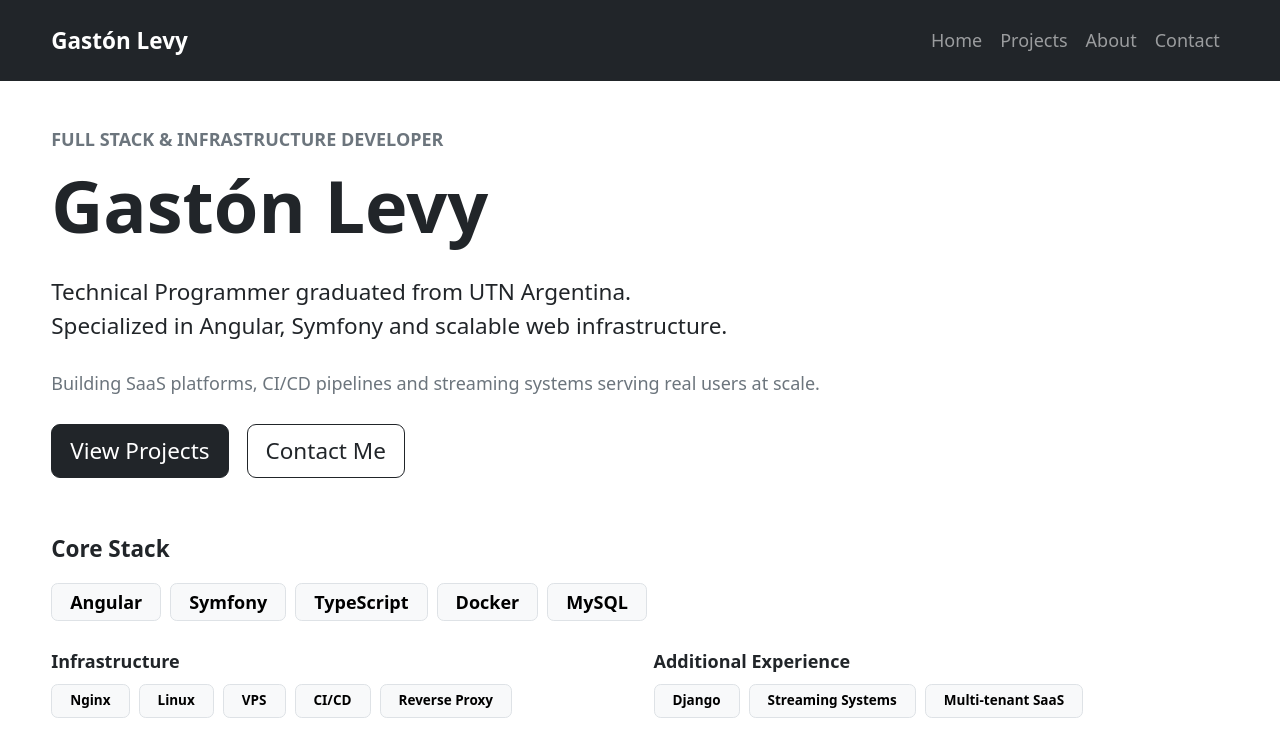
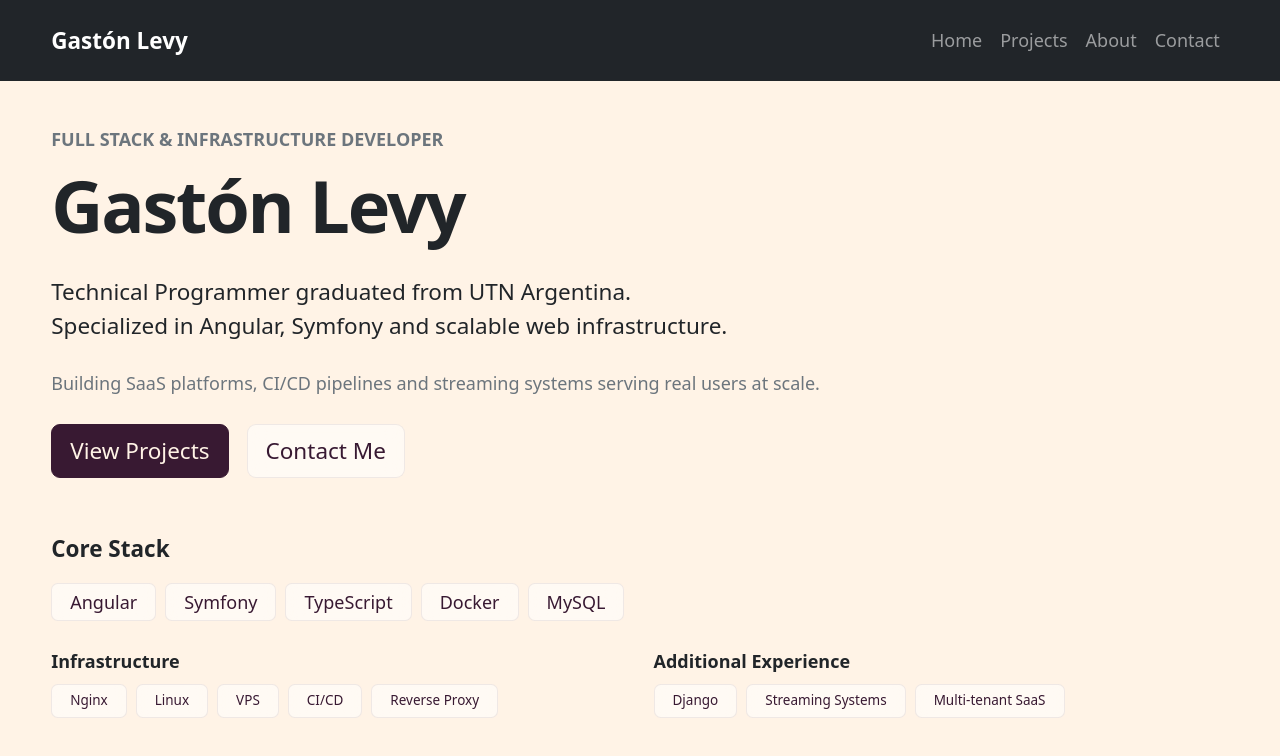
Before and after one commit to GastonLevy/WebFolio, an Angular app in the folder frontend/: page / in a window 1280 px wide. Shown: the top 756 px of the page. Built offline with nearby package versions, Linux system fonts and the light colour scheme.

Commit message:
style: update color variables and enhance button styles for better UI consistency

```diff
--- a/frontend/src/styles.scss
+++ b/frontend/src/styles.scss
@@ -3,7 +3,7 @@
   --color-plum-light: #4a2343;
   --color-cream: #fff3e6;
   --color-dark: #212529;
-  --color-muted: #6c757d;
+  --color-muted: #6f625d;
 }
 
 html {
@@ -13,7 +13,7 @@ html {
 body {
   margin: 0;
   color: var(--color-dark);
-  background: #ffffff;
+  background: var(--color-cream);
 }
 
 ::selection {
@@ -27,3 +27,100 @@ body {
   margin: 0 auto;
   padding-inline: 4vw;
 }
+
+.btn-dark {
+  background: var(--color-plum);
+  border-color: var(--color-plum);
+  color: var(--color-cream);
+
+  transition:
+    background-color 0.2s ease,
+    border-color 0.2s ease,
+    transform 0.2s ease,
+    box-shadow 0.2s ease;
+}
+
+.btn-dark:hover {
+  background: var(--color-plum-light);
+  border-color: var(--color-plum-light);
+  color: var(--color-cream);
+
+  transform: translateY(-1px);
+
+  box-shadow: 0 0.5rem 1.5rem rgba(56, 25, 50, 0.18);
+}
+
+.btn-outline-dark {
+  background: rgba(255, 255, 255, 0.55);
+
+  border: 1px solid rgba(56, 25, 50, 0.08);
+
+  color: var(--color-plum);
+
+  backdrop-filter: blur(10px);
+
+  transition:
+    background-color 0.2s ease,
+    border-color 0.2s ease,
+    color 0.2s ease,
+    transform 0.2s ease,
+    box-shadow 0.2s ease;
+}
+
+.btn-outline-dark:hover {
+  background: var(--color-plum);
+
+  border-color: var(--color-plum);
+
+  color: var(--color-cream);
+
+  transform: translateY(-1px);
+
+  box-shadow: 0 0.5rem 1.5rem rgba(56, 25, 50, 0.12);
+}
+
+.card {
+  border: 1px solid rgba(56, 25, 50, 0.08) !important;
+
+  background: rgba(255, 255, 255, 0.55) !important;
+  backdrop-filter: blur(10px);
+
+  transition:
+    transform 0.2s ease,
+    border-color 0.2s ease,
+    box-shadow 0.2s ease;
+}
+
+.card:hover {
+  transform: translateY(-3px);
+
+  border-color: rgba(56, 25, 50, 0.2) !important;
+
+  box-shadow: 0 1rem 2rem rgba(56, 25, 50, 0.08) !important;
+}
+
+.badge {
+  background: rgba(255, 255, 255, 0.55) !important;
+
+  color: var(--color-plum) !important;
+
+  border: 1px solid rgba(56, 25, 50, 0.08) !important;
+
+  backdrop-filter: blur(10px);
+
+  font-weight: 500;
+}
+
+h1,
+h2,
+h3,
+h4,
+h5,
+h6 {
+  color: var(--color-dark);
+  letter-spacing: -0.03em;
+}
+
+.text-muted-custom {
+  color: var(--color-muted) !important;
+}
```
